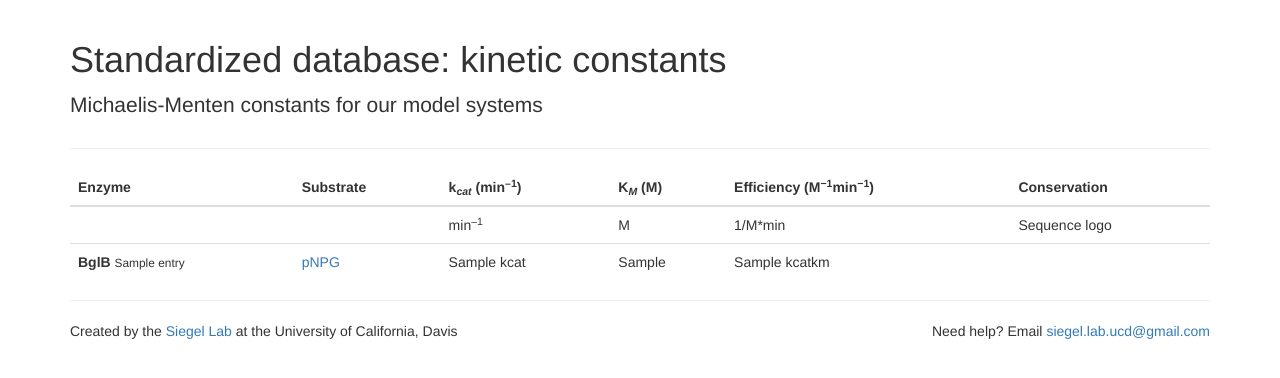
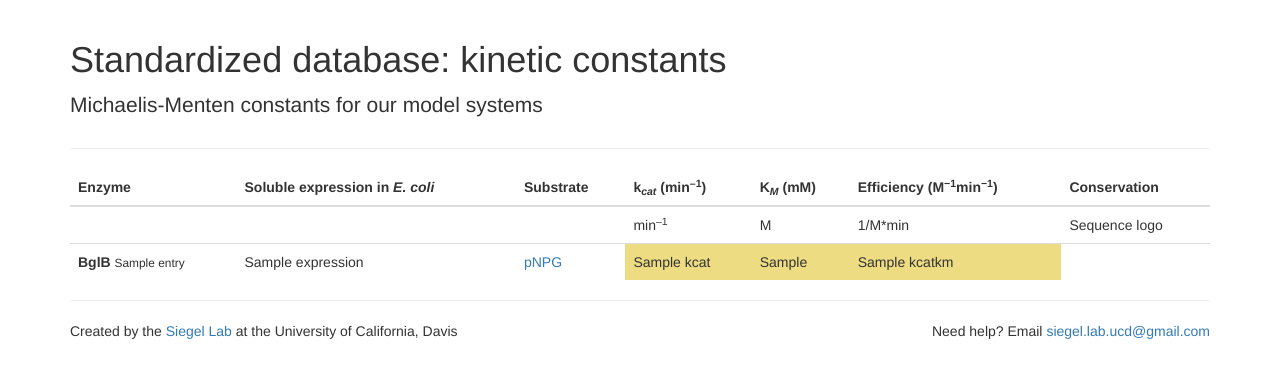
Before and after one commit to dacarlin/kb, a Flask app: template templates/browse.html in a window 1280 px wide. Shown: the part 82-460 px from the top of the page. Run offline with Flask 2, Linux system fonts and the light colour scheme; the template is opened without the code that fills it: most values are stand-ins (such as "Sample title", 1, 10 or a date in 2020); some libraries are stand-ins or nearby versions.

Commit message:
Implemented color mapping in browse view

```diff
--- a/app.py
+++ b/app.py
@@ -1,6 +1,8 @@
 import pandas
 from flask import Flask, render_template
 app = Flask(__name__)
+
+# URLs
 
 @app.route('/')
 def home_page():
@@ -19,3 +21,43 @@ def browse_page():
 @app.route( '/submit' )
 def submit_page():
     return render_template( 'submit.html' )
+
+# custom display filters
+
+@app.template_filter( 'fmt_kinetic' )
+def fmt_kinetic( x ):
+    '''Returns a color string based on the value of a kinetic constant'''
+    my_color = ( 1, 0, 0, 0.7 )
+    return 'rgba( {}, {}, {}, {} )'.format( *my_color )
+
+# old custom filters code
+
+import math
+import numpy as np
+
+bglb_color = {
+  -4: "rgb( 47, 79, 79 )", #same as -3 for now
+  -3: "rgb( 47, 79, 79 )",
+  -2: "rgb( 102, 139, 139 )",
+  -1: "rgb( 150, 205, 205 )",
+   0: "rgb( 224, 224, 224 )", #neutral
+   1: "rgb( 238, 233, 191 )",
+   2: "rgb( 238, 220, 130 )",
+   3: "rgb( 238, 220, 130 )", #same as -2 for now
+   4: "rgb( 238, 220, 130 )",
+}
+
+@app.template_filter( 'colorize' )
+def colorize( value, arg ): # value, value to compare to
+    if value == None: # it's missing
+        return 'rgba( 0,0,0,0 )'
+    else:
+        result = math.floor( np.log( value / arg ) )
+        if result <= -4:
+            return "rgba( 47, 79, 79, 1 )"
+        elif result >= 4:
+            return "rgb( 238, 220, 130 )"
+        elif -4 <= result <= 4:
+            return bglb_color[ result ]
+        else:
+            return 'rgba( 255, 0, 0, 0.2 )' #outside dyanamic range!
--- a/templates/base.html
+++ b/templates/base.html
@@ -16,7 +16,6 @@
     <script src="https://maxcdn.bootstrapcdn.com/bootstrap/3.3.0/js/bootstrap.min.js"></script>
     <!-- Custom styles for this template -->
     <link rel="stylesheet" href="/static/style.css">
-
     <!-- HTML5 shim and Respond.js for IE8 support of HTML5 elements and media queries -->
     <!--[if lt IE 9]>
       <script src="https://oss.maxcdn.com/html5shiv/3.7.2/html5shiv.min.js"></script>
@@ -32,11 +31,9 @@
           <div class="navbar-header">
             <a class="navbar-brand" href="/">SEEK</a>
           </div>
-
           <!-- Collect the nav links, forms, and other content for toggling -->
           <div class="collapse navbar-collapse" id="bs-example-navbar-collapse-1">
             <ul class="nav navbar-nav">
-
             </ul>
             <!-- <form class="navbar-form navbar-left" role="search">
               <div class="form-group">
@@ -62,7 +59,7 @@
         </div>
         <div class="col-md-6">
           <p class="text-right">Need help? Email
-            <a href="">siegel.lab.ucd@gmail.com</a> </p>
+            <a href="">siegel.lab.ucd@gmail.com</a></p>
         </div>
       </div>
     </div> <!-- /container -->
--- a/templates/browse.html
+++ b/templates/browse.html
@@ -17,13 +17,15 @@
   <thead>
     <tr>
       <th>Enzyme</th>
+      <th>Soluble expression in <em>E. coli</em></th>
       <th>Substrate</th>
       <th>k<sub><em>cat</em></sub> (min<sup>&ndash;1</sup>)</th>
-      <th>K<sub><em>M</em></sub> (M)</th>
+      <th>K<sub><em>M</em></sub> (mM)</th>
       <th>Efficiency&nbsp;(M<sup>&minus;1</sup>min<sup>&minus;1</sup>)</th>
       <th>Conservation</th>
     </tr>
     <tr>
+      <td></td>
       <td></td>
       <td></td>
       <td>min<sup>&ndash;1</sup></td>
@@ -35,32 +37,36 @@
   <tbody>
 
 {% for mutant_name, entry in entry_list %}
-    <tr data-toggle="collapse" data-target="#id_{{ entry.id }}" aria-expanded="false">
+    <tr data-toggle="collapse" data-target="#id_{{ loop.index }}" aria-expanded="false">
       <td>
         <b>BglB</b> <small>{{ mutant_name }}</small>
+      </td>
+
+      <td style="background-color: rgba(0,0,0,{{ entry.expression }})">
+        {{ entry.expression }}
       </td>
 
       <td>
         <a href="https://pubchem.ncbi.nlm.nih.gov/summary/summary.cgi?cid={{entry.cid}}">pNPG</a>
       </td>
 
-      <td style="background-color:{{entry.kcat}}">
-        {{entry.kcat}}
+      <td style="background-color:{{entry.kcat|colorize( 880 )}}">
+        {{ entry.kcat }}
       </td>
 
-      <td style="background-color:{{entry.km}}">
+      <td style="background-color:{{entry.kcat|colorize( 5.5 )}}">
         {{ entry.km }}
       </td>
 
-      <td style="background-color:{{entry.kcatkm}}">
-        {{entry.kcatkm}}
+      <td style="background-color:{{entry.kcat|colorize( 174000 )}}">
+        {{ entry.kcatkm }}
       </td>
 
       <td class="seqlogo" style="background-image: url('');" /></td>
     </tr>
 
-    <tr class="collapse" id="id_{{entry.id}}">
-      <td class="metadata" colspan=6>
+    <tr class="collapse" id="id_{{ loop.index }}">
+      <td class="metadata" colspan=7>
         <table>
           <tr>
             <td>
@@ -90,5 +96,4 @@
 {%endfor%}
 </tbody>
 </table>
-
 {% endblock %}
```
